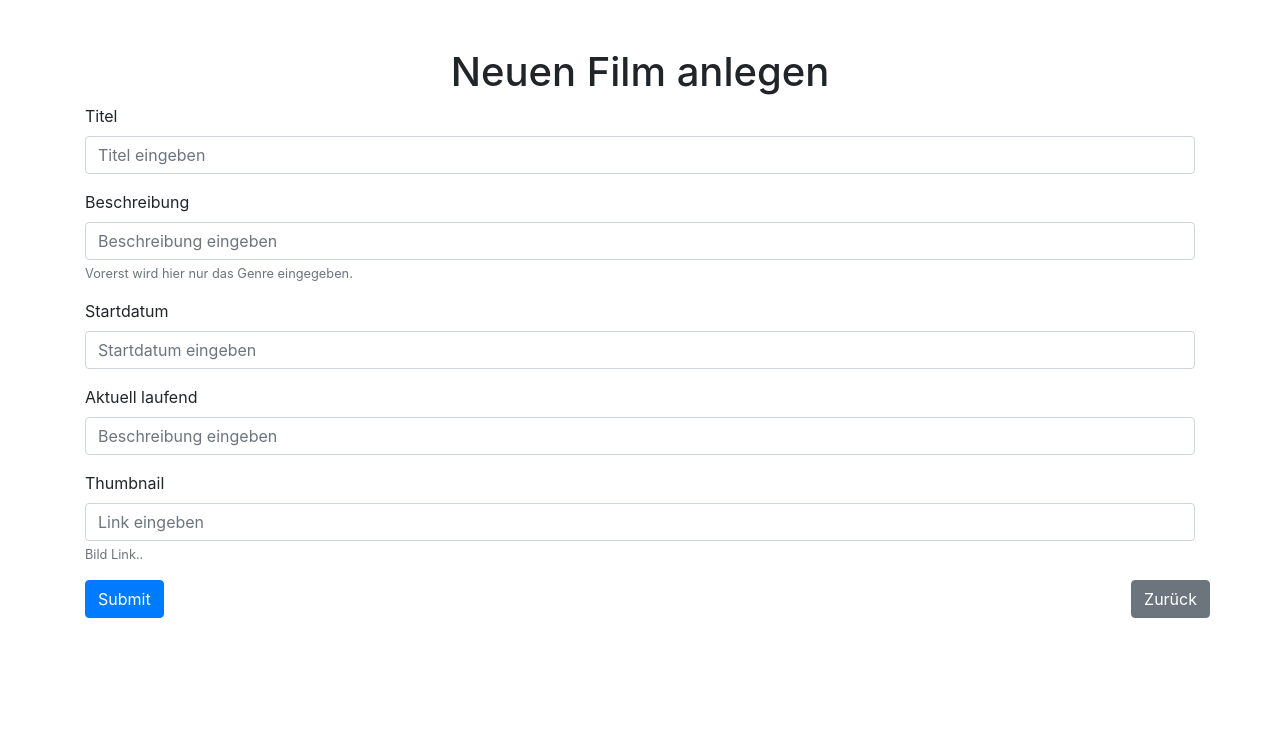
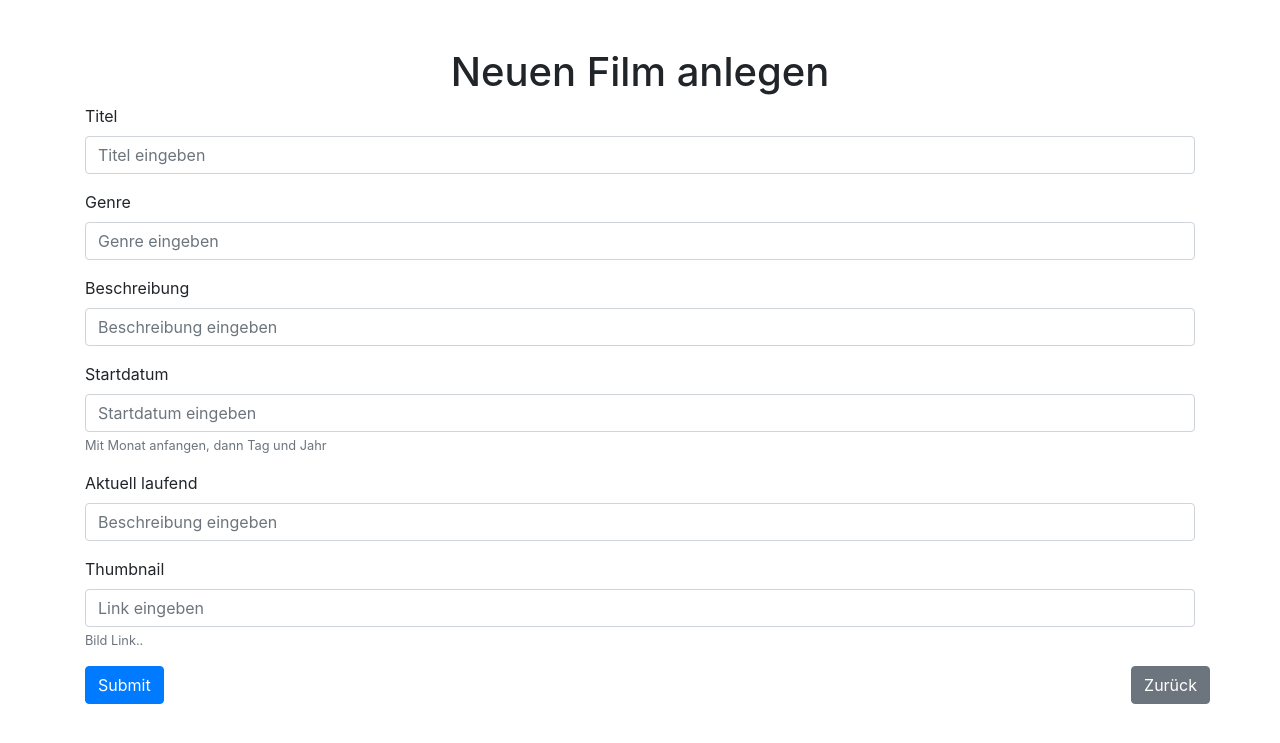
Before and after one commit to maxim093/MovieApp, a Node server app: page /insertNewMovie in a window 1280 px wide. Shown: the top 743 px of the page. Run offline with Node 20, Linux system fonts and the light colour scheme; some libraries are stand-ins or nearby versions.

Commit message:
Movie Scheema und pug template erweitert

```diff
--- a/insertMovie.html
+++ b/insertMovie.html
@@ -29,6 +29,15 @@
               />
             </div>
             <div class="form-group">
+              <label>Genre</label>
+              <input
+                type="text"
+                class="form-control"
+                placeholder="Genre eingeben"
+                name="genre"
+              />
+            </div>
+            <div class="form-group">
               <label>Beschreibung</label>
               <input
                 type="text"
@@ -36,9 +45,6 @@
                 placeholder="Beschreibung eingeben"
                 name="description"
               />
-              <small id="descriptionHelp" class="form-text text-muted"
-                >Vorerst wird hier nur das Genre eingegeben.</small
-              >
             </div>
             <div class="form-group">
               <label>Startdatum</label>
@@ -48,6 +54,9 @@
                 placeholder="Startdatum eingeben"
                 name="start"
               />
+              <small id="startHelp" class="form-text text-muted"
+                >Mit Monat anfangen, dann Tag und Jahr</small
+              >
             </div>
             <div class="form-group">
               <label>Aktuell laufend</label>
--- a/mainPage.js
+++ b/mainPage.js
@@ -17,7 +17,7 @@ fetch("http://localhost:3000/movies")
       html += `<tr>
             <td>${movie._id} </td>
             <td>${movie.title}</td>
-            <td>${movie.description}</td>
+            <td>${movie.genre}</td>
             <td>${startDate.toLocaleDateString("de-DE")}</td>
             <td>${
               movie.currentlyRunning === false
--- a/models/movie.js
+++ b/models/movie.js
@@ -2,6 +2,10 @@ const mongoose = require("mongoose");
 
 const MovieSchema = mongoose.Schema({
   title: {
+    type: String,
+    required: true
+  },
+  genre: {
     type: String,
     required: true
   },
--- a/routes/movies.js
+++ b/routes/movies.js
@@ -15,7 +15,8 @@ router.get("/", async (req, res) => {
 //submits a new movie
 router.post("/insertMovie", async (req, res) => {
   const movie = new Movie({
-    title: req.body.title,
+    title: req.body.title.toUpperCase(),
+    genre: req.body.genre,
     description: req.body.description,
     start: req.body.start,
     currentlyRunning: req.body.currentlyRunning,
@@ -39,6 +40,9 @@ router.get("/:title", async (req, res) => {
     res.render("specificMovie", {
       title: movie.map(x => {
         return x.title;
+      }),
+      genre: movie.map(x => {
+        return x.genre;
       }),
       description: movie.map(x => {
         return x.description;
--- a/style.css
+++ b/style.css
@@ -14,3 +14,13 @@
 .btnNewMovie {
   margin: 5px;
 }
+
+.footer {
+  position: absolute;
+  bottom: 0;
+  width: 100%;
+}
+
+.footerText {
+  font-size: 10px;
+}
--- a/views/specificMovie.pug
+++ b/views/specificMovie.pug
@@ -9,8 +9,9 @@ html
       div.col
        img.rounded.mx-auto.d-block.mt-3(src= "" + thumbnail width="auto" height="400" )
        h1.display-4.text-center= title
-       p.text-center Genre: #{description}
-       p.text-center Erscheinungsdarum: #{start}
+       p.text-center Genre: #{genre}
+       p.text-center Erscheinungsdatum: #{start}
+       p.text-center #{description}
     script(script src="https://code.jquery.com/jquery-3.4.1.slim.min.js" integrity="sha384-J6qa4849blE2+poT4WnyKhv5vZF5SrPo0iEjwBvKU7imGFAV0wwj1yYfoRSJoZ+n" crossorigin="anonymous")
     script(src="https://cdn.jsdelivr.net/npm/popper.js@1.16.0/dist/umd/popper.min.js" integrity="sha384-Q6E9RHvbIyZFJoft+2mJbHaEWldlvI9IOYy5n3zV9zzTtmI3UksdQRVvoxMfooAo" crossorigin="anonymous")
     script(src="https://stackpath.bootstrapcdn.com/bootstrap/4.4.1/js/bootstrap.min.js" integrity="sha384-wfSDF2E50Y2D1uUdj0O3uMBJnjuUD4Ih7YwaYd1iqfktj0Uod8GCExl3Og8ifwB6" crossorigin="anonymous")
```
Also changed, not shown: index.html (+14 -2 lines).
